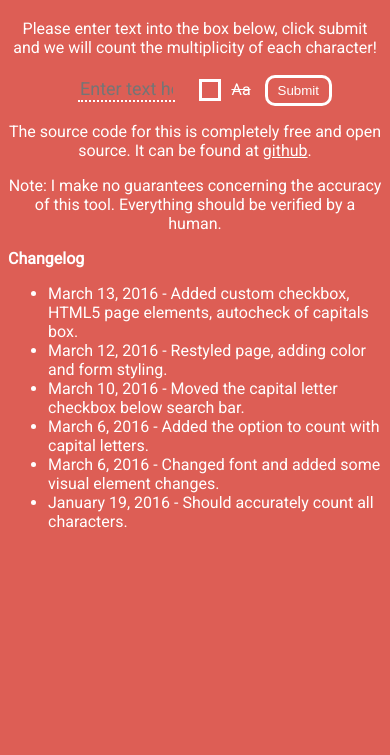
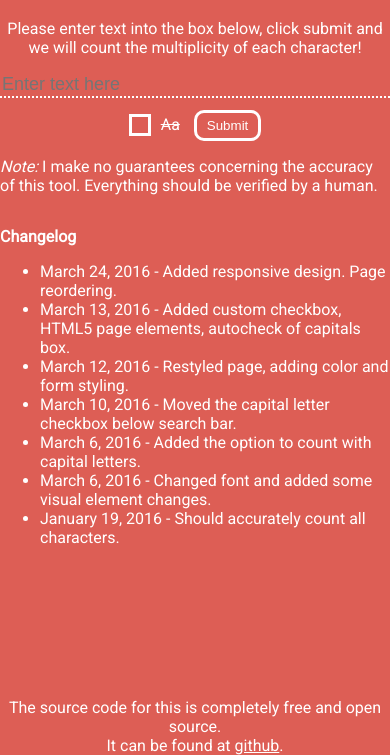
Before and after one commit to nsprenkle/countletters, a plain HTML site: page index.html in a window 390 px wide. Shown: the part 102-857 px from the top of the page. Drawn offline with Linux system fonts and the light colour scheme.

Commit message:
Added resopnsive page features. Changed page ordering to put footer on bottom

```diff
--- a/index.html
+++ b/index.html
@@ -4,16 +4,19 @@
     <meta charset="UTF-8">
     <meta name="viewport" content="initial-scale=1">
     <title>Letter Count</title>
+
     <link rel="stylesheet" type = "text/css" href="stylesheet.css">
     <link href='https://fonts.googleapis.com/css?family=Montserrat' rel='stylesheet' type='text/css'>
     <link href='https://fonts.googleapis.com/css?family=Roboto' rel='stylesheet' type='text/css'>
+
 	<script src="scripts.js"></script>
+
 </head>
 <body>
 	<div id="title">
 		<h1>Welcome to letter count!</h1>
 	</div>
-
+	<main>
 		<div id="readme">
 			<p>Please enter text into the box below, click submit and we will count the multiplicity of each character!</p>
 		</div>
@@ -33,15 +36,12 @@
 			</div>
 		</p>
 
-    <footer>
-        <p>The source code for this is completely free and open source. It can
-        be found at <a href="http://www.github.com/meibenny/countletters" target="_blank">github</a>.</p>
-        <p>Note: I make no guarantees concerning the accuracy of this tool. Everything should be verified by a human.</p>
-    </footer>
+		<p id="note"><em>Note:</em> I make no guarantees concerning the accuracy of this tool. Everything should be verified by a human.</p>
 
 		<div id="changelog">
 			<strong>Changelog</strong>
 			<ul>
+				<li>March 24, 2016 - Added responsive design. Page reordering.</li>
 				<li>March 13, 2016 - Added custom checkbox, HTML5 page elements, autocheck of capitals box.</li>
 				<li>March 12, 2016 - Restyled page, adding color and form styling.</li>
 				<li>March 10, 2016 - Moved the capital letter checkbox below search bar.</li>
@@ -50,5 +50,11 @@
 				<li>January 19, 2016 - Should accurately count all characters.</li>
 			</ul>
 		</div>
+	</main>
+
+	<footer>
+		<p>The source code for this is completely free and open source.</br>
+		It can be found at <a href="http://www.github.com/meibenny/countletters" target="_blank">github</a>.</p>
+	</footer>
 </body>
 </html>
--- a/scripts.js
+++ b/scripts.js
@@ -21,7 +21,7 @@ function countLetters(){
         textIn_length = 0;
 
     // get input from query string
-    textIn = findParameters("data");
+    textIn = findParameters("data") || "";
     document.getElementById("inputbox").innerHTML = textIn;
     textIn = textIn.replace(/\+/g, '');
 
@@ -44,7 +44,7 @@ function countLetters(){
     textIn = "";
 
     for(var eachProperty in char_count){
-        textIn += eachProperty + " " + char_count[eachProperty] + "<br>";
+        textIn += eachProperty + "<span class='multiplier'>(" + char_count[eachProperty] + "x)</span><br>";
     }
 
     document.getElementById("results").innerHTML += textIn;
--- a/stylesheet.css
+++ b/stylesheet.css
@@ -1,7 +1,30 @@
 body {
     height: 100%;
+	padding-bottom: 60px;
     background-color: #DD5E55;
     color: white;
+	margin: auto;
+	font-family: 'Roboto';
+}
+
+main {
+	margin: auto;
+	width: 960px;
+}
+
+footer {
+    text-align: center;
+    font-family: 'Roboto';
+	position: absolute;
+	height: 60px;
+	width: 100%;
+	bottom: 0px;
+	left: 0px;
+	background-color: #DD5E55;
+}
+
+footer::before{
+	content("<hr>");
 }
 
 a {
@@ -23,20 +46,18 @@ a:visited {
 
 #readme {
     text-align: center;
-    font-family: 'Roboto';
+	margin: auto;
 }
 
 #form {
     text-align: center;
     clear: both;
-    font-family: 'Roboto';
 }
 
 #inputbox {
     width: 25%;
     font-size:18px;
     margin: 0 20px;
-    font-family: 'Roboto';
 
     color: white;
     border: 0px;
@@ -94,7 +115,6 @@ a:visited {
 #limitation {
     color:yellow;
     background-color: red;
-    font-family: 'Roboto';
 }
 
 #results {
@@ -102,11 +122,52 @@ a:visited {
     text-align: center;
 }
 
-footer {
-    text-align: center;
-    font-family: 'Roboto';
+.multiplier {
+	font-style: italic;
+	opacity: .6;
+	margin-left: .25em;
 }
 
+#note {
+
+}
 #changelog {
-    font-family: 'Roboto';
+	margin-top: 2em;
 }
+
+/* Large Devices, Wide Screens */
+    @media only screen and (max-width : 1200px) {
+		main {
+			width: 960px;
+		}
+    }
+
+/* Medium Devices, Desktops */
+@media all and (max-width : 992px) {
+	main {
+		width: 750px;
+	}
+}
+
+/* Small Devices, Tablets */
+@media all and (max-width : 768px) {
+	main {
+		width: 400px;
+	}
+	#inputbox {
+		width: 100%;
+		margin: 0 0 10px 0;
+	}
+}
+
+/* Extra Small Devices, Phones */
+@media all and (max-width : 480px) {
+	main {
+		width: auto;
+	}
+
+}
+
+/* Custom, iPhone Retina */
+@media all and (max-width : 320px) {
+}
```
Lines whose indentation alone changed are shown as unchanged.
